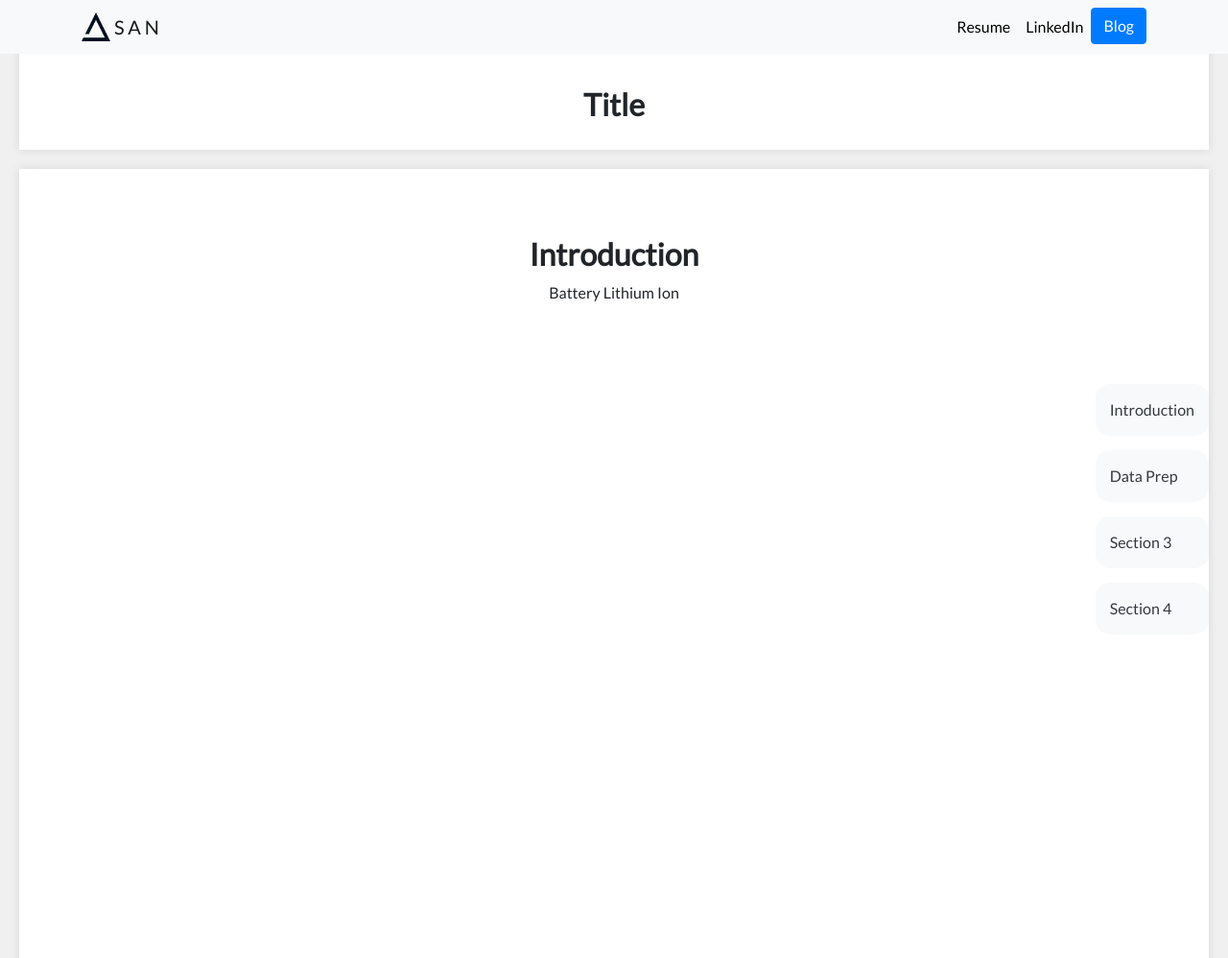
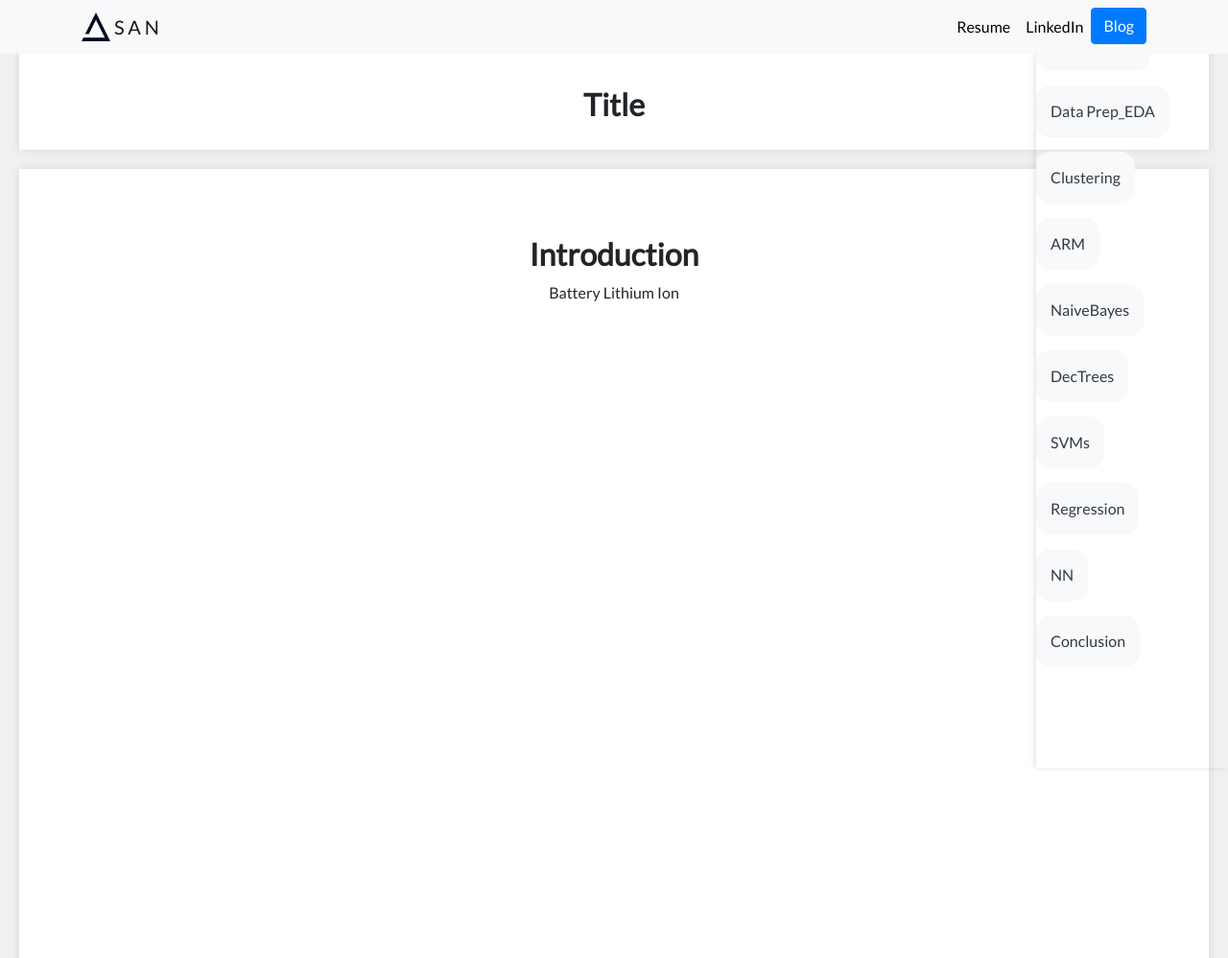
Before and after one commit to santhosh1299/portfolio_django_web_app, a Django app: page /ml_project in a window 1280 px wide. Shown: the top 998 px of the page at 96% size. Run offline with Django 3.2, Linux system fonts and the light colour scheme; some libraries are stand-ins or nearby versions; some web fonts are replaced.

Commit message:
nav bar scrollable try but someworked

```diff
--- a/personal_portfolio/Portfolio/templates/portfolio/ml_project.html
+++ b/personal_portfolio/Portfolio/templates/portfolio/ml_project.html
@@ -19,7 +19,8 @@
         flex-direction: column;
         gap: 15px;
         z-index: 2;
-    }
+
+   }
 
     #side-heading {
         color: #343a40;
@@ -30,7 +31,9 @@
         border-radius: 15px;
         cursor: pointer;
         transition: background-color 0.3s ease, color 0.3s ease, transform 0.3s ease;
-    }
+
+}
+
 
     #side-heading:hover {
         background-color: #343a40;
@@ -54,14 +57,53 @@
     section h2 {
         font-weight: bold;
     }
+
+    .scrollable-nav {
+    position: fixed;
+    top: 0;
+    right: 0;
+    width: 200px; /* Adjust the width of your sidebar */
+    height: 100vh; /* Set a fixed height for the navigation bar */
+    background-color: transparent; /* Make the background transparent */
+    display: flex;
+    flex-direction: column;
+    align-items: flex-start;
+    padding-top: 20px;
+    box-shadow: -2px 0 5px rgba(0, 0, 0, 0.1); /* Adjust the shadow direction */
+    z-index: 2;
+    overflow-y: auto; /* Make the navigation bar vertically scrollable */
+}
+
+.scrollable-nav .side-heading {
+    color: #fff;
+    text-decoration: none;
+    font-weight: normal;
+    padding: 15px;
+    border-radius: 5px;
+    cursor: pointer;
+    transition: background-color 0.3s ease, color 0.3s ease;
+}
+
+.scrollable-nav .side-heading:hover {
+    background-color: #555;
+}
+
+
+
 </style>
 
-<nav>
+<nav class="scrollable-nav">
 
     <a id="side-heading" href="#section1">Introduction</a>
-    <a id="side-heading" href="#section2">Data Prep</a>
-    <a id="side-heading" href="#section3">Section 3</a>
-    <a id="side-heading" href="#section4">Section 4</a>
+    <a id="side-heading" href="#section2">Data Prep_EDA</a>
+    <a id="side-heading" href="#section3">Clustering</a>
+    <a id="side-heading" href="#section4">ARM</a>
+    <a id="side-heading" href="#section5">NaiveBayes</a>
+    <a id="side-heading" href="#section6">DecTrees</a>
+    <a id="side-heading" href="#section7">SVMs</a>
+    <a id="side-heading" href="#section8">Regression</a>
+    <a id="side-heading" href="#section9">NN</a>
+    <a id="side-heading" href="#section10">Conclusion</a>
 </nav>
 
 <section id="sectionTitle"  style=" padding-top: 70px;" >
@@ -76,7 +118,7 @@
 </section>
 
 <section id="section2" >
-    <h2>Data Prep</h2>
+    <h2>Data Prep_EDA</h2>
     <p>This is the content of Section 2.</p>
     {% for _ in "x"|ljust:100 %}<br>{% endfor %}
 
@@ -84,12 +126,42 @@
 
 
 <section id="section3">
-    <h2>Section 3</h2>
+    <h2>Clustering</h2>
     <p>This is the content of Section 3.</p>
 </section>
 
 <section id="section4">
-    <h2>Section 4</h2>
+    <h2>ARM</h2>
+    <p>This is the content of Section 4.</p>
+</section>
+
+<section id="section5">
+    <h2>NaiveBayes</h2>
+    <p>This is the content of Section 4.</p>
+</section>
+
+<section id="section6">
+    <h2>DecTrees</h2>
+    <p>This is the content of Section 4.</p>
+</section>
+
+<section id="section7">
+    <h2>SVMs</h2>
+    <p>This is the content of Section 4.</p>
+</section>
+
+<section id="section8">
+    <h2>Regression</h2>
+    <p>This is the content of Section 4.</p>
+</section>
+
+<section id="section9">
+    <h2>NN</h2>
+    <p>This is the content of Section 4.</p>
+</section>
+
+<section id="section10">
+    <h2>Conclusion</h2>
     <p>This is the content of Section 4.</p>
 </section>
 
```
